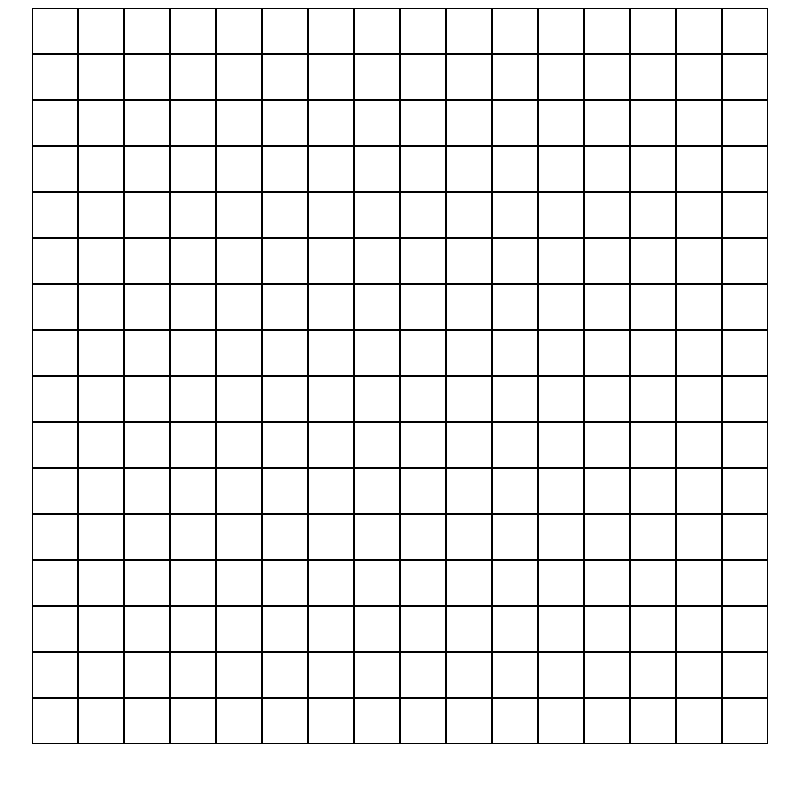
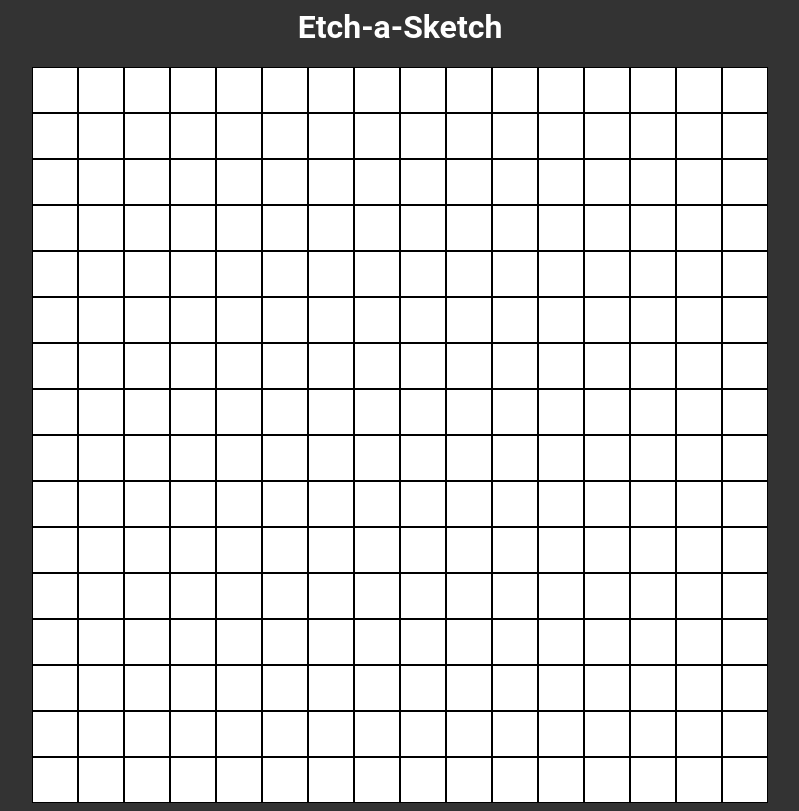
Before and after one commit to yigit-cankurtaran/etch-a-sketch, a plain HTML site: page index.html in a window 1280 px wide. Shown: the whole page, without its empty margins (240-1039 px from the left). Drawn offline with Linux system fonts and the light colour scheme.

Commit message:
Made it look more modern. My job here is done.

```diff
--- a/index.html
+++ b/index.html
@@ -8,5 +8,7 @@
     <script src="./script.js"></script>
     <link rel="stylesheet" href="./style.css" />
   </head>
-  <body></body>
+  <body>
+    <h1>Etch-a-Sketch</h1>
+  </body>
 </html>
--- a/style.css
+++ b/style.css
@@ -0,0 +1,20 @@
+/* give the body a dark gray background. */
+
+body {
+  background-color: #333;
+}
+
+/* give the grid container a white background */
+
+.grid-container {
+  background-color: #fff;
+}
+
+/* make h1 white, give it a modern font, center it above the grid container */
+
+h1 {
+  color: #fff;
+  font-family: "Roboto", sans-serif;
+  text-align: center;
+  margin-top: 0;
+}
```
